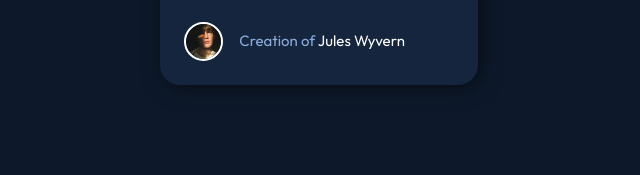
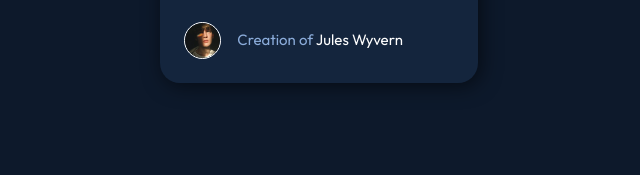
Before and after one commit to De-brave/nft-preview-card-component-main, a plain HTML site: page index.html in a window 1280 px wide. Shown: the part 541-716 px from the top of the page, 321-961 px from the left. Drawn offline with Linux system fonts and the light colour scheme.

Commit message:
Update style.css
Set the avatar size from 2px to 1px for the @media and screen (min-width: 1100px)

```diff
--- a/style.css
+++ b/style.css
@@ -177,7 +177,7 @@ h1 {
 
     /* Set styles for the avatar image */
     .avatar {
-        border: 2px solid white;
+        border: 1px solid white;
     }
 
     /* Set font size, text align, and padding top for the attribution element */
```
